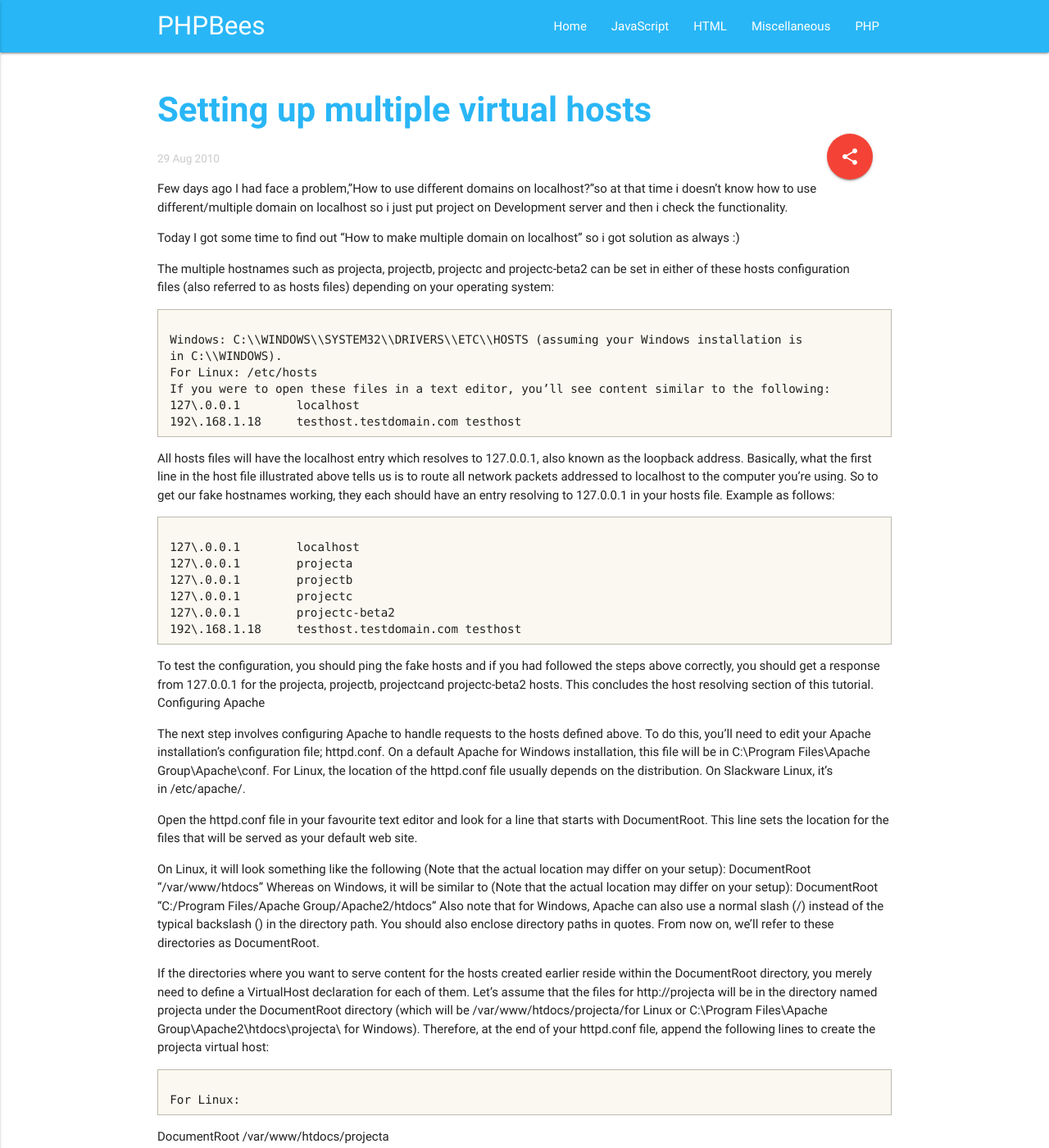
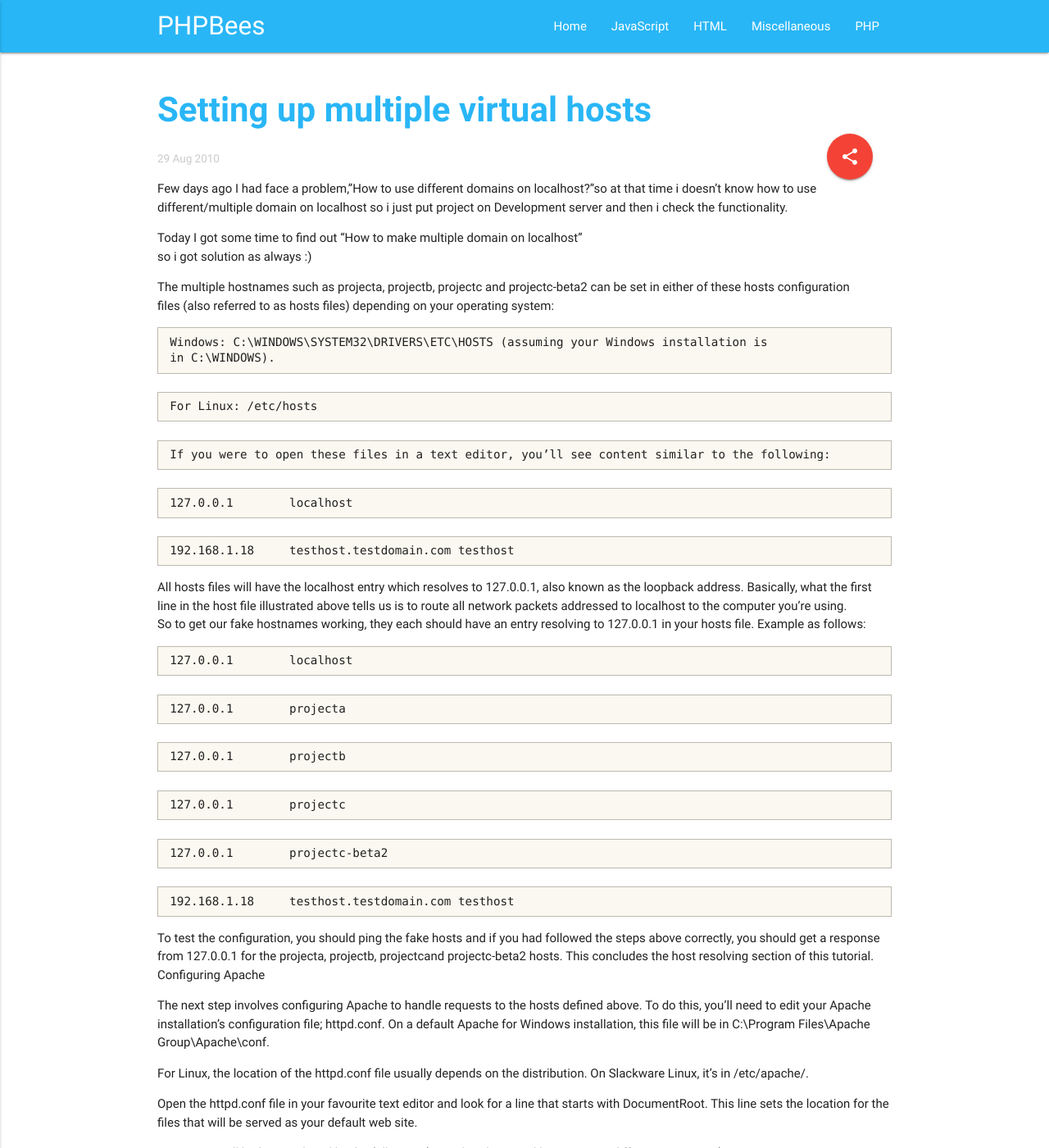
Before and after one commit to smitshah81/phpbees.com, a Jekyll site: the page built from _posts/2010-08-29-setting-up-multiple-virtual-hosts.markdown, in a window 1280 px wide and 1400 px high. Shown: the whole window at 82% size. Built offline with Jekyll 4.4.1, drawn with Linux system fonts in a browser that asks for light colours; our own code applies the rules of GitHub Pages for plain Markdown files; comment, search, counter and statistics services are not loaded; some of the changed lines change nothing that is shown; some of the changed text lies outside the part shown.

Commit message:
Updated Setting Up Multiple Virtual Hosts

```diff
--- a/_posts/2010-08-29-setting-up-multiple-virtual-hosts.markdown
+++ b/_posts/2010-08-29-setting-up-multiple-virtual-hosts.markdown
@@ -10,118 +10,99 @@ tags:
 
 Few days ago I had face a problem,"How to use different domains on localhost?"so at that time i doesn't know how to use different/multiple domain on localhost so i just put project on Development server and then i check the functionality.
 
-Today I got some time to find out "How to make multiple domain on localhost"
+Today I got some time to find out "How to make multiple domain on localhost"\
 so i got solution as always :)
-
 
 The multiple hostnames such as projecta, projectb, projectc and projectc-beta2 can be set in either of these hosts configuration files (also referred to as hosts files) depending on your operating system:
 
-<code>
-Windows: C:\\WINDOWS\\SYSTEM32\\DRIVERS\\ETC\\HOSTS (assuming your Windows installation is in C:\\WINDOWS).
-For Linux: /etc/hosts
-If you were to open these files in a text editor, you’ll see content similar to the following:
-127\.0.0.1        localhost
-192\.168.1.18     testhost.testdomain.com testhost
-</code>
+`Windows: C:\WINDOWS\SYSTEM32\DRIVERS\ETC\HOSTS (assuming your Windows installation is in C:\WINDOWS).`\
+`For Linux: /etc/hosts`\
+`If you were to open these files in a text editor, you’ll see content similar to the following:`\
+`127.0.0.1        localhost`\
+`192.168.1.18     testhost.testdomain.com testhost`
 
-All hosts files will have the localhost entry which resolves to 127.0.0.1, also known as the loopback address. Basically, what the first line in the host file illustrated above tells us is to route all network packets addressed to localhost to the computer you’re using.
+All hosts files will have the localhost entry which resolves to 127.0.0.1, also known as the loopback address. Basically, what the first line in the host file illustrated above tells us is to route all network packets addressed to localhost to the computer you’re using.\
 So to get our fake hostnames working, they each should have an entry resolving to 127.0.0.1 in your hosts file. Example as follows:
 
-<code>
-127\.0.0.1        localhost
-127\.0.0.1        projecta
-127\.0.0.1        projectb
-127\.0.0.1        projectc
-127\.0.0.1        projectc-beta2
-192\.168.1.18     testhost.testdomain.com testhost
-</code>
+`127.0.0.1        localhost`\
+`127.0.0.1        projecta`\
+`127.0.0.1        projectb`\
+`127.0.0.1        projectc`\
+`127.0.0.1        projectc-beta2`\
+`192.168.1.18     testhost.testdomain.com testhost`
 
-To test the configuration, you should ping the fake hosts and if you had followed the steps above correctly, you should get a response from 127.0.0.1 for the projecta, projectb, projectcand projectc-beta2 hosts. This concludes the host resolving section of this tutorial.
+To test the configuration, you should ping the fake hosts and if you had followed the steps above correctly, you should get a response from 127.0.0.1 for the projecta, projectb, projectcand projectc-beta2 hosts. This concludes the host resolving section of this tutorial.\
 Configuring Apache
 
+The next step involves configuring Apache to handle requests to the hosts defined above. To do this, you’ll need to edit your Apache installation’s configuration file; httpd.conf. On a default Apache for Windows installation, this file will be in C:\\Program Files\\Apache Group\\Apache\\conf.
 
-The next step involves configuring Apache to handle requests to the hosts defined above. To do this, you’ll need to edit your Apache installation’s configuration file; httpd.conf. On a default Apache for Windows installation, this file will be in C:\\Program Files\\Apache Group\\Apache\\conf. For Linux, the location of the httpd.conf file usually depends on the distribution. On Slackware Linux, it’s in /etc/apache/.
-
+For Linux, the location of the httpd.conf file usually depends on the distribution. On Slackware Linux, it’s in /etc/apache/.
 
 Open the httpd.conf file in your favourite text editor and look for a line that starts with DocumentRoot. This line sets the location for the files that will be served as your default web site.
 
-
-On Linux, it will look something like the following (Note that the actual location may differ on your setup):
-DocumentRoot "/var/www/htdocs"
-Whereas on Windows, it will be similar to (Note that the actual location may differ on your setup):
-DocumentRoot "C:/Program Files/Apache Group/Apache2/htdocs"
+On Linux, it will look something like the following (Note that the actual location may differ on your setup):\
+`DocumentRoot "/var/www/htdocs"`\
+Whereas on Windows, it will be similar to (Note that the actual location may differ on your setup):\
+`DocumentRoot "C:/Program Files/Apache Group/Apache2/htdocs"`\
 Also note that for Windows, Apache can also use a normal slash (/) instead of the typical backslash () in the directory path. You should also enclose directory paths in quotes. From now on, we’ll refer to these directories as DocumentRoot.
 
+If the directories where you want to serve content for the hosts created earlier reside within the DocumentRoot directory, you merely need to define a VirtualHost declaration for each of them.
 
-If the directories where you want to serve content for the hosts created earlier reside within the DocumentRoot directory, you merely need to define a VirtualHost declaration for each of them. Let’s assume that the files for http://projecta will be in the directory named projecta under the DocumentRoot directory (which will be /var/www/htdocs/projecta/for Linux or C:\\Program Files\\Apache Group\\Apache2\\htdocs\\projecta\\ for Windows).
+Let’s assume that the files for http://projecta will be in the directory named projecta under the DocumentRoot directory (which will be /var/www/htdocs/projecta/for Linux or C:\\Program Files\\Apache Group\\Apache2\\htdocs\\projecta\\ for Windows).\
 Therefore, at the end of your httpd.conf file, append the following lines to create the projecta virtual host:
 
-<code>
-For Linux:
+`For Linux:`
 
-DocumentRoot /var/www/htdocs/projecta
+`DocumentRoot /var/www/htdocs/projecta`
 
+`ServerName slackbox`
 
-ServerName slackbox
+`For Windows:`
 
+`DocumentRoot "C:/Program Files/Apache Group/Apache/htdocs/projecta"`
 
-For Windows:
-
-DocumentRoot "C:/Program Files/Apache Group/Apache/htdocs/projecta"
-
-
-ServerName slackbox
-
-
-</code>
+`ServerName slackbox`
 
 If the files are served from a directory outside of the DocumentRoot, you need to create a Directory declaration for each of the directories in addition to the VirtualHost declaration.
 
-
 For example, let’s assume that files from projectb will be served from /web/projectb (for Linux) or C:\\web\\projectb (for Windows). Therefore, the following lines should be appended to your httpd.conf file:
 
+ `For Linux:`
 
-<code> For Linux:
+`Options Indexes FollowSymLinks MultiViews`\
+`AllowOverride All`\
+`Order allow,deny`\
+`Allow from all`
 
-Options Indexes FollowSymLinks MultiViews
-AllowOverride All
-Order allow,deny
-Allow from all
+`DocumentRoot /web/projectb`\
+`ServerName projectb`\
+`For Windows:`
 
-DocumentRoot /web/projectb
-ServerName projectb
-For Windows:
+`Options Indexes FollowSymLinks MultiViews`\
+`AllowOverride All`\
+`Order allow,deny`\
+`Allow from all`
 
-Options Indexes FollowSymLinks MultiViews
-AllowOverride All
-Order allow,deny
-Allow from all
+`DocumentRoot "C:\web\projectb"`\
+`ServerName projectb`
 
-DocumentRoot "C:\\web\\projectb"
-ServerName projectb
-</code>
+### Testing the Setup
 
-
-Testing the Setup
+\
 Once all of the above is done, you can now test your configuration. However, you need to restart the Apache service in order to apply the changes made above. Here’s how to do it if you’ve installed Apache as a service (9 times out of time, this is how it’s normally installed):
 
+`For Linux (distros using BSD-style init like Slackware):`\
+`/etc/rc.d/rc.httpd restart`
 
-For Linux (distros using BSD-style init like Slackware):
-/etc/rc.d/rc.httpd restart
+`For Linux (distros using sysv-style init like Red Hat):`\
+`service httpd restart`
 
+`For Windows:`
 
-For Linux (distros using sysv-style init like Red Hat):
-service httpd restart
+`Run: services.msc`
 
+`Look for Apache in the services list and select it`
 
-For Windows:
+`Click the Restart Service button`
 
-1. Run: services.msc <br/>
-
-2. Look for Apache in the services list and select it<br/>
-
-3. Click the Restart Service button<br/>
-
-
-
-   If you’ve followed through this guide closely, you should now have a working Apache installation with multiple named local sites.
+If you’ve followed through this guide closely, you should now have a working Apache installation with multiple named local sites.
```
